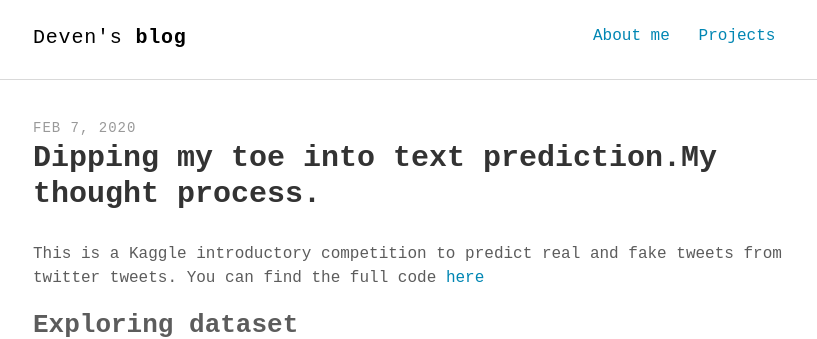
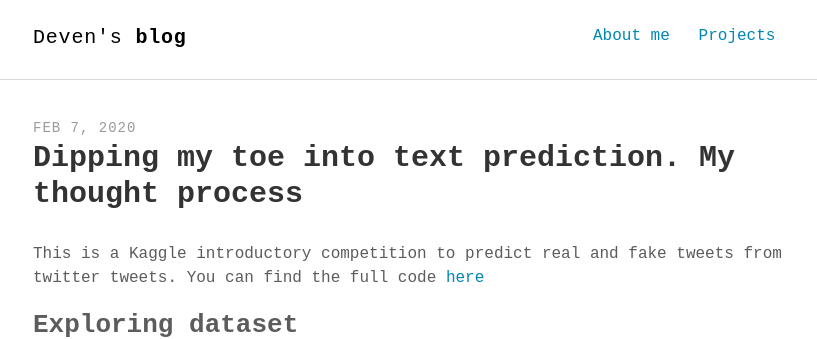
Before and after one commit to devennn/devennn.github.io, a Jekyll site: the page built from _posts/2020-02-07-kaggle-disaster-tweets.md, in a window 1280 px wide and 900 px high. Shown: the top 339 px of the window, without its empty margins (231-1048 px from the left). Built offline with Jekyll 4.4.1, drawn with Linux system fonts in a browser that asks for light colours; some web fonts are replaced.

```diff
--- a/_posts/2020-02-07-kaggle-disaster-tweets.md
+++ b/_posts/2020-02-07-kaggle-disaster-tweets.md
@@ -1,5 +1,5 @@
 ---
-title: Dipping my toe into text prediction.My thought process.
+title: Dipping my toe into text prediction. My thought process
 layout: post
 ---
 
```
